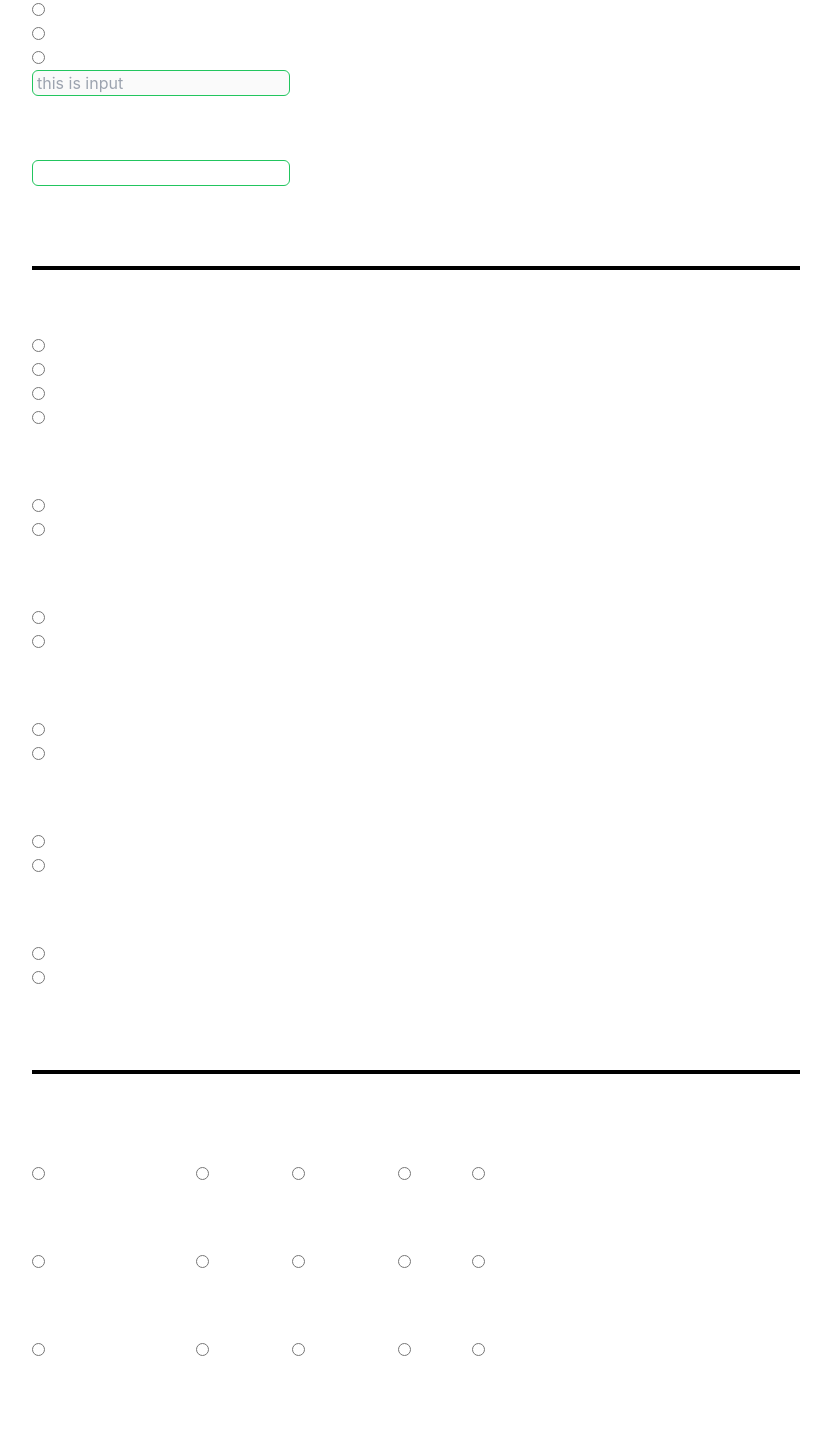
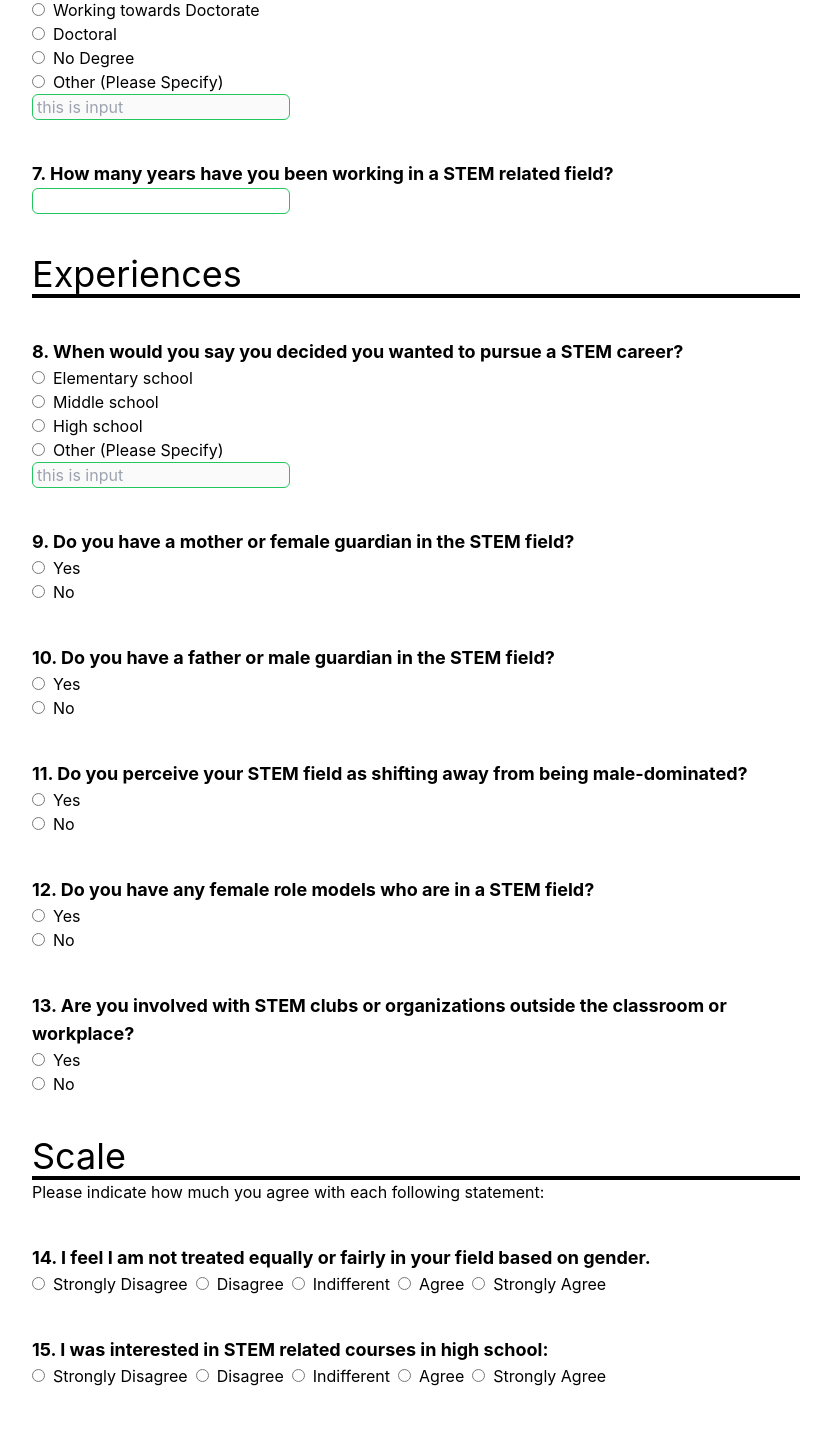
Before and after one commit to Vaugnie-Lindsey/SurveyApp, a React (Create React App) app: page /SurveyPage in a window 1280 px wide. Shown: the part 1220-2652 px from the top of the page, without its empty margins (224-1055 px from the left). Built offline with nearby package versions, Linux system fonts and the light colour scheme.

Commit message:
More small UI updates to survey/survey questions

```diff
--- a/src/Components/MCQuestion.jsx
+++ b/src/Components/MCQuestion.jsx
@@ -20,14 +20,14 @@ const MCQuestion = (props) => {
 
     const questions = props.options.map((answer, index) =>
     <div key={index}>
-        <input type="radio" value={answer} className="accent-red-500 text-black" name={props.name} onChange={(answer) => handleChange(answer)}></input>
+        <input type="radio" value={answer} className="accent-green-500 text-black border border-green-400" name={props.name} onChange={(answer) => handleChange(answer)}></input>
         <label className="ml-2">{answer}</label>
         {checkForOther(answer) && <><br></br><input placeholder="this is input" className="dark:text-black border border-green-500 rounded-md focus:border-2 focus:border-red-500 pr-1 pl-1" disabled={showOption}></input></>}
     </div>
     )
     return (
         <div>
-            <h2 className="font-bold">{props.question}</h2>
+            <h2 className="font-bold text-lg dark:text-green-500">{props.question}</h2>
             {questions}
         </div>
     );
--- a/src/Components/MultipleScale.jsx
+++ b/src/Components/MultipleScale.jsx
@@ -9,8 +9,9 @@ const MultipleScale = (props) => {
     )
     return (
         <div>
-            <h2 className="font-bold">{props.question}</h2>
-            <div className="flex flex-col gap-5">
+            <h2 className="font-bold text-lg dark:text-green-500 ">{props.question}</h2>
+            <br></br>
+            <div className="flex flex-col gap-5 ml-10">
                 {questions}
             </div>
         </div>
--- a/src/Components/NumberQuestion.jsx
+++ b/src/Components/NumberQuestion.jsx
@@ -6,7 +6,7 @@ const NumberQuestion = (props) => {
     // }
     return (
         <div>
-            <h2 className="font-bold">{props.question}</h2>
+            <h2 className="font-bold text-lg dark:text-green-500">{props.question}</h2>
             <input type="text" className="dark:text-black border border-green-500 rounded-md focus:border-2 focus:border-red-500 pr-1 pl-1"></input>
         </div>
     );
--- a/src/Components/ScaleQuestion.jsx
+++ b/src/Components/ScaleQuestion.jsx
@@ -12,7 +12,7 @@ const ScaleQuestion = (props) => {
     )
     return (
         <div>
-            <h2 className="font-bold">{props.question}</h2>
+            <h2 className="font-bold text-lg dark:text-green-500">{props.question}</h2>
             <div className="flex flex-row gap-2">
             {questions}
             </div>
--- a/src/Pages/SurveyPage.jsx
+++ b/src/Pages/SurveyPage.jsx
@@ -55,7 +55,7 @@ const SurveyPage = () => {
     }
 
     return(
-        <div className="w-screen flex items-center justify-center dark:bg-slate-900 text-white">
+        <div className="w-screen flex items-center justify-center dark:bg-slate-900 dark:text-white">
             <div className="flex flex-col gap-10 pt-16 pb-16 w-3/5">
                 <div>
                     <h1 className="text-bold text-4xl">Background</h1>
@@ -70,9 +70,9 @@ const SurveyPage = () => {
                 <NumberQuestion question="7. How many years have you been working in a STEM related field?"/>
                 <div>
                     <h1 className="text-bold text-4xl">Experiences</h1>
-                    <div className="w-auto h-1 bg-black"></div>
+                    <div className="w-auto h-1 bg-black dark:bg-white"></div>
                 </div>
-                <MCQuestion options={["Elementary school", "Middle school", "High school", "Other (specify)"]} question="8. When would you say you decided you wanted to pursue a STEM career?" name="education"/>
+                <MCQuestion options={["Elementary school", "Middle school", "High school", "Other (Please Specify)"]} question="8. When would you say you decided you wanted to pursue a STEM career?" name="education"/>
                 <MCQuestion options={["Yes", "No"]} question="9. Do you have a mother or female guardian in the STEM field?" name="mother"/>
                 <MCQuestion options={["Yes", "No"]} question="10. Do you have a father or male guardian in the STEM field?" name="father"/>
                 <MCQuestion options={["Yes", "No"]} question="11. Do you perceive your STEM field as shifting away from being male-dominated?" name="dominated"/>
@@ -80,7 +80,7 @@ const SurveyPage = () => {
                 <MCQuestion options={["Yes", "No"]} question="13. Are you involved with STEM clubs or organizations outside the classroom or workplace?" name="clubs"/>
                 <div>
                     <h1 className="text-bold text-4xl">Scale</h1>
-                    <div className="w-auto h-1 bg-black"></div>
+                    <div className="w-auto h-1 bg-black dark:bg-white"></div>
                     <p>Please indicate how much you agree with each following statement:</p>
                 </div>
                 <ScaleQuestion question="14. I feel I am not treated equally or fairly in your field based on gender." name="equal"/>
```
